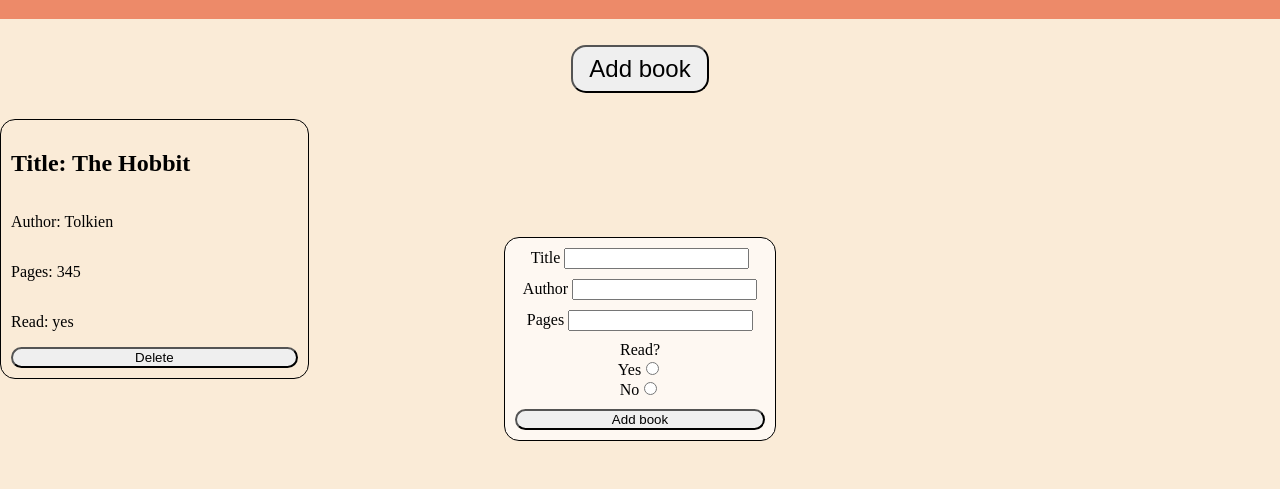
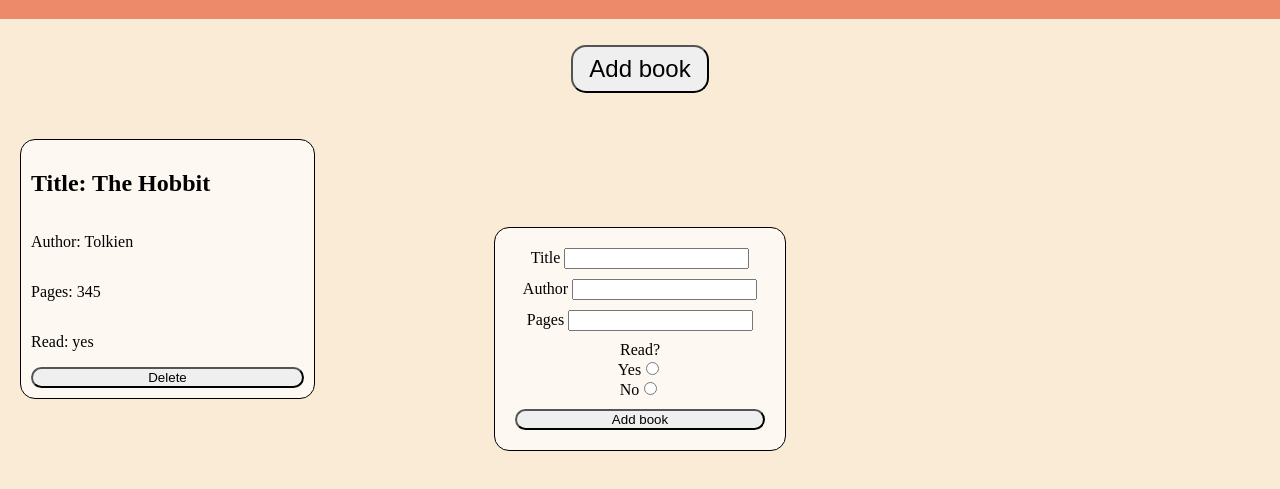
Before and after one commit to dave-forbes/library, a plain HTML site: page index.html in a window 1280 px wide. Both pictures are taken after a click on the button "Add book". Shown: the part 61-550 px from the top of the page. Drawn offline with Linux system fonts and the light colour scheme.

Commit message:
adding padding to cards and form

```diff
--- a/style.css
+++ b/style.css
@@ -9,12 +9,14 @@ div[index] {
   display: grid;
   border-radius: 15px;
   padding: 10px;
+  background-color: rgb(254, 248, 242);
 }
 
 .book-container {
   display: grid;
   grid-template-columns: repeat(auto-fill, minmax(250px, 1fr));
-  gap: 15px
+  gap: 20px;
+  padding: 20px;
 }
 
 button {
@@ -38,7 +40,7 @@ header {
   text-align: center;
   border: 1px solid black;
   border-radius: 15px;
-  padding: 10px;
+  padding: 20px;
   background-color: rgb(254, 248, 242);
   gap: 10px;
 }
```
